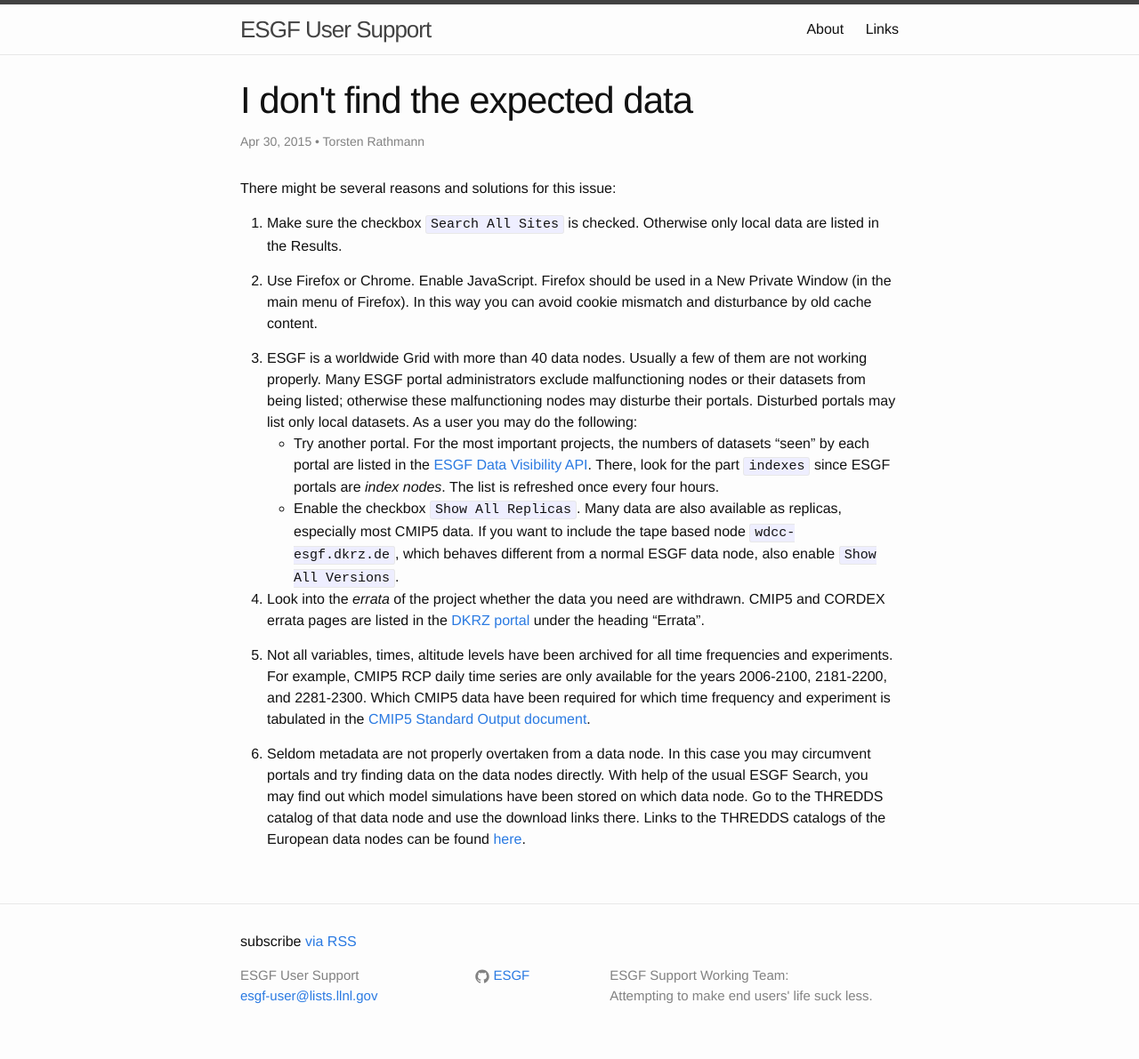
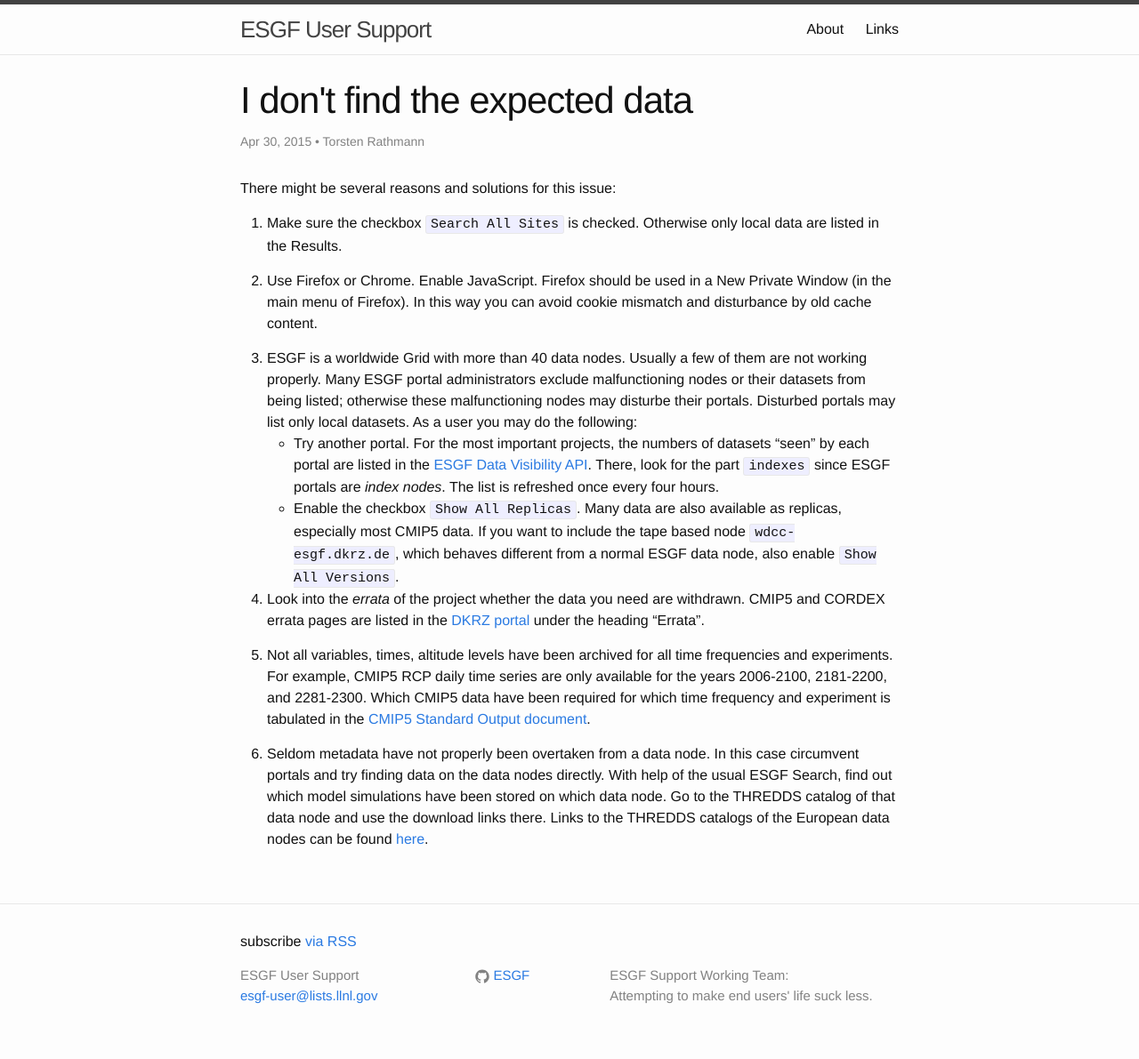
Before and after one commit to ESGF/esgf-swt, a Jekyll site: the page built from _posts/2015-03-27-dont-find-data.markdown, in a window 1280 px wide. Shown: the whole page at 89% size. Built offline with Jekyll 4.4.1, drawn with Linux system fonts in a browser that asks for light colours.

Commit message:
TR: Minor change

```diff
--- a/_posts/2015-03-27-dont-find-data.markdown
+++ b/_posts/2015-03-27-dont-find-data.markdown
@@ -20,7 +20,7 @@ There might be several reasons and solutions for this issue:
 
 5. Not all variables, times, altitude levels have been archived for all time frequencies and experiments. For example, CMIP5 RCP daily time series are only available for the years 2006-2100, 2181-2200, and 2281-2300. Which CMIP5 data have been required for which time frequency and experiment is tabulated in the [CMIP5 Standard Output document][CMIP5 Standard Output].
 
-6. Seldom metadata are not properly overtaken from a data node. In this case you may circumvent portals and try finding data on the data nodes directly. With help of the usual ESGF Search, you may find out which model simulations have been stored on which data node. Go to the THREDDS catalog of that data node and use the download links there. Links to the THREDDS catalogs of the European data nodes can be found [here][IS-ENES data nodes].
+6. Seldom metadata have not properly been overtaken from a data node. In this case circumvent portals and try finding data on the data nodes directly. With help of the usual ESGF Search, find out which model simulations have been stored on which data node. Go to the THREDDS catalog of that data node and use the download links there. Links to the THREDDS catalogs of the European data nodes can be found [here][IS-ENES data nodes].
 
 [Data Visibility API]: https://esg-dn1.nsc.liu.se:8843/api/datavisibility
 [DKRZ portal]: http://esgf-data.dkrz.de/esgf-web-fe/
```
